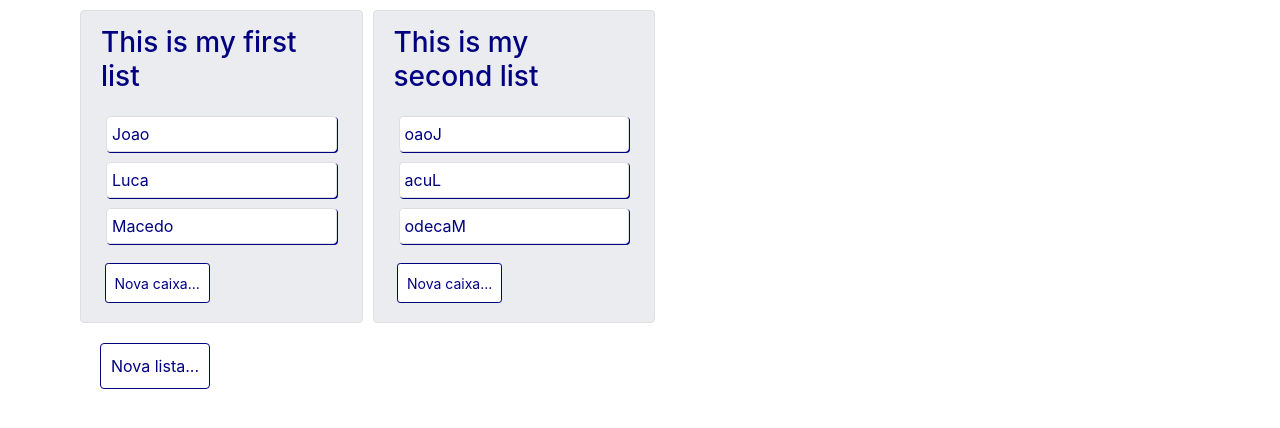
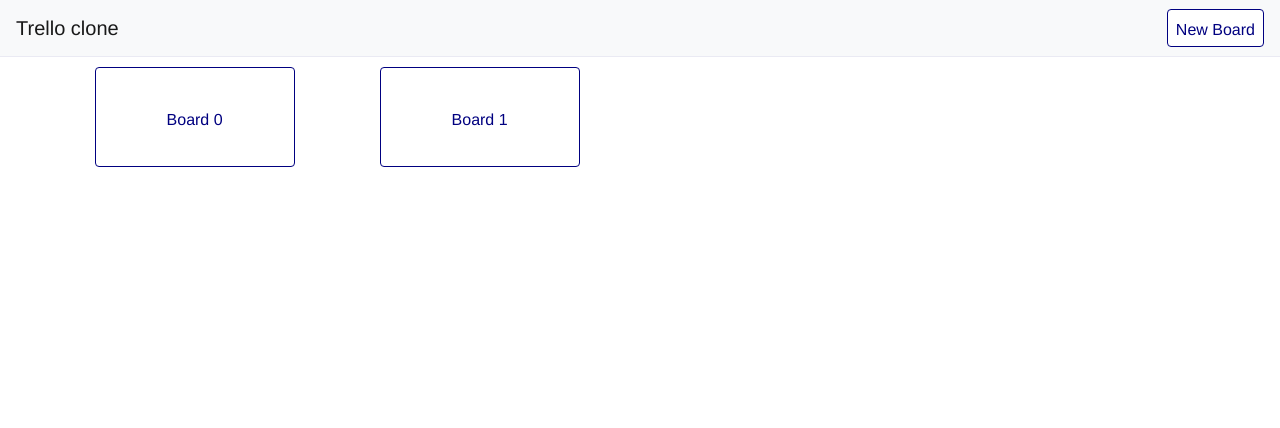
Before and after one commit to shafouz/trello-clone, a Vue app: page / in a window 1280 px wide. Shown: the top 428 px of the page. Built offline with nearby package versions, Linux system fonts and the light colour scheme.

Commit message:
Starting tests with Jest

```diff
--- a/src/App.vue
+++ b/src/App.vue
@@ -1,16 +1,30 @@
 <template>
-  <div class="container" id="app ">
-    <ListBox />
+  <div id="app">
+    <nav class="navbar navbar-light bg-light">
+      <router-link class="navbar-brand" to="/">Trello clone</router-link>
+      <button @click="newBoard" v-if="boardActive" class="btn btn-outline-navy">New Board</button>
+    </nav>
+    <div class="container">
+      <Board />
+    </div>
   </div>
 </template>
 
 <script>
-import ListBox from './components/ListBox.vue'
+import Board from "./components/Board.vue"
 
 export default {
   name: 'App',
-  components: {
-    ListBox
+  components: {Board},
+  computed: {
+    boardActive(){
+      return this.$route.path === '/'
+    }
+  },
+  methods: {
+    newBoard() {
+      this.$store.commit('addBoard');
+    },
   }
 }
 </script>
@@ -21,6 +35,24 @@ export default {
   -webkit-font-smoothing: antialiased;
   -moz-osx-font-smoothing: grayscale;
   color: #2c3e50;
-  margin-top: 3.75em;
 }
 </style>
+
+<style scoped>
+.navbar {
+  border-bottom: 1px solid #eaeaf3;
+}
+
+.navbar-brand {
+  color: navy;
+}
+
+.btn.btn-outline-navy {
+  color: navy;
+  border-color: navy;
+  padding: 0.5em;
+  margin: 0;
+  background-color: white;
+  max-height: 38px;
+}
+</style>
--- /dev/null
+++ b/src/components/Board.vue
@@ -0,0 +1,46 @@
+<template>
+  <div id="board">
+    <div class="row" v-if="boardActive">
+      <div class="col-3" v-for="item in boards" :key="item.id">
+        <router-link class="btn btn-outline-navy" :to="`/board/${item.id}`">Board {{ item.id }}</router-link>
+      </div>
+    </div>
+    <router-view></router-view>
+  </div>
+</template>
+
+<script>
+export default {
+  name: 'Board',
+  computed: {
+    boards: {
+      get(){
+        return this.$store.state.boards
+      }
+    },
+    boardActive(){
+      return this.$route.path === '/'
+    },
+    listsPath(id){
+      return `/board/${id}`
+    }
+  },
+}
+</script>
+
+<style scoped>
+.btn.btn-outline-navy {
+  width: 200px;
+  height: 100px;
+  color: navy;
+  border-color: navy;
+  margin: 0.6em;
+  padding: 2.5em 0;
+  background-color: white;
+}
+
+.btn.btn-outline-navy:hover {
+  color: navy;
+  background-color: #eaeaf3;
+}
+</style>
--- a/src/components/BoxTitle.vue
+++ b/src/components/BoxTitle.vue
@@ -1,14 +1,14 @@
 <template>
   <div id="title" @click="toggle(); focusInput();">
-    <p v-show="isActive">{{ title }}</p>
-    <input v-model="boxtitle" ref="title" @blur="toggle(); updateBox(list, index, boxtitle);" @keyup.enter="blurInput" v-show="!isActive" />
+    <p id="box-title" v-show="isActive">{{ title }}</p>
+    <textarea class="form-control" v-model="boxtitle" ref="title" @blur="toggle(); updateBox(boxtitle);" @keyup.enter="blurInput" v-show="!isActive" />
   </div>
 </template>
 
 <script>
 export default {
   name: 'box-title',
-  props: ['list', 'index', 'title'],
+  props: { boardId: Number, listId: Number, boxId: Number, title: String },
   methods: {
     toggle(){
       this.isActive = !this.isActive;
@@ -21,8 +21,8 @@ export default {
     blurInput(){
       this.$refs.title.blur();
     },
-    updateBox(list, index, value){
-      this.$store.commit('updateBoxTitle', {list: list, index: index, value: value})
+    updateBox(value){
+      this.$store.commit('updateBoxTitle', {boardId: this.boardId, listId: this.listId, boxId: this.boxId, value: value})
     },
   },
   data(){
@@ -45,5 +45,6 @@ export default {
 
 #title:hover {
   background-color: #eaeaf3;
+  cursor: pointer;
 }
 </style>
--- a/src/components/ListBox.vue
+++ b/src/components/ListBox.vue
@@ -1,7 +1,7 @@
 <template>
   <div id="listbox">
     <draggable v-model="lists" class="row" id="text-box-div">
-      <TextBox class="col-3" v-for="(value, index) in getLists" :title="value.title" :key="value.id" :index="index"></TextBox>
+      <TextBox class="col-md-3" v-for="(value, index) in lists" :title="value.title" :key="value.id" :boardId="boardId" :listId="index"></TextBox>
     </draggable>
     <button class="btn btn-outline-navy" @click="newList">Nova lista...</button>
   </div>
@@ -17,22 +17,24 @@ export default {
     TextBox,
     draggable
   },
+  data(){
+    return {
+      boardId: parseInt(this.$route.params.id),
+    }
+  },
   computed: {
-    getLists() {
-      return this.$store.state.lists;
-    },
     lists: {
       get(){
-        return this.$store.state.lists;
+        return this.$store.state.boards[this.boardId].lists;
       },
       set(value){
-        this.$store.commit('updateList', value);
+        this.$store.commit('updateList', {value: value, boardId: this.boardId});
       },
     },
   },
   methods: {
     newList(){
-      this.$store.commit('addList');
+      this.$store.commit('addList', {boardId: this.boardId});
     }
   }
 }
@@ -60,4 +62,14 @@ strong {
   color: navy;
   background-color: #eaeaf3;
 }
+
+button.btn.btn-outline-navy.btn-sm {
+  position: absolute;
+  bottom: 0;
+  margin-bottom: 12px;
+}
+
+.col-md-3 {
+  margin: 5px;
+}
 </style>
--- a/src/components/TextBox.vue
+++ b/src/components/TextBox.vue
@@ -1,12 +1,12 @@
 <template>
   <div class="textbox">
-    <div>
-      <h3 @click="toggle(); focusInput();" v-show="isActive">{{ title }}</h3>
-      <input ref="title" v-show="!isActive" v-model="listTitle" @blur="toggle(); updateList(listTitle);" @keyup.enter="blurInput" />
+    <div class="ml-1">
+      <h3 class="list-title" @click="toggle(); focusInput();" v-show="isActive">{{ title }}</h3>
+      <textarea class="form-control" ref="title" v-show="!isActive" v-model="listTitle" @blur="toggle(); updateList(listTitle);" @keyup.enter="blurInput" />
     </div>
     <draggable v-model="boxes" group="myBoxes">
       <div v-for="(box, index) in boxes" :key="box.id">
-        <box-title :list="list" :index="index" :title="box.title"></box-title>
+        <box-title :boardId="boardId" :listId="listId" :boxId="index" :title="box.title"></box-title>
       </div>
     </draggable>
     <button class="btn btn-outline-navy btn-sm" @click="newBox()">Nova caixa...</button>
@@ -19,7 +19,7 @@ import boxTitle from './BoxTitle.vue';
 
 export default {
   name: "TextBox",
-  props: ['index', 'title'],
+  props: { boardId: Number, listId: Number, title: String },
   components: {
     draggable,
     boxTitle
@@ -27,18 +27,20 @@ export default {
   data(){
     return {
       isActive: true,
-      list: this.index,
       listTitle: "",
     }
   },
   computed: {
     boxes: {
       get () {
-        return this.$store.state.lists[this.index].box;
+        // this.$store.state.boards[boardId].lists[listId].box
+        return this.$store.state.boards[this.boardId].lists[this.listId].box;
       },
       set (value) {
         this.$store.commit('updateBox', {
-          index: this.index,
+          // listId: this.listId
+          boardId: this.boardId,
+          listId: this.listId,
           value,
         })
       },
@@ -46,10 +48,12 @@ export default {
   },
   methods: {
     newBox() {
-      this.$store.commit('addBox', {list: this.index});
+      // listId: this.listId
+      this.$store.commit('addBox', {boardId: this.boardId, listId: this.listId});
     },
     updateList(value){
-      this.$store.commit('updateListTitle', {list: this.index, value: value})
+      // listId: this.listId
+      this.$store.commit('updateListTitle', {boardId: this.boardId, listId: this.listId, value: value})
     },
     // events
     toggle(){
@@ -69,12 +73,12 @@ export default {
 
 <style>
 .textbox {
-  margin: 5px;
-  padding: 0.625em;
-  margin-bottom: 0.625em;
+  padding: 0.5em;
   background-color: #ebecf0;
   border: 0.0625em solid #dfdfdf;
   border-radius: 0.25em 0.25em 0.25em 0.25em;
+  max-width: 17em !important;
+  min-height: 32em;
 }
 
 .textbox div {
@@ -84,4 +88,8 @@ export default {
 .textbox p {
   margin: 0;
 }
+
+.list-title:hover {
+  cursor: pointer;
+}
 </style>
--- /dev/null
+++ b/src/components/model.js
@@ -0,0 +1,53 @@
+// board has: {id: Number, lists: Array}
+// array of [board]
+const boards = [
+  {
+    id: 0,
+    lists: [
+      {
+        id: 0,
+        title: "This is my first list",
+        box: [
+          { id: 0, title: "Joao" },
+          { id: 1, title: "Luca" },
+          { id: 2, title: "Macedo" },
+        ],
+      },
+      {
+        id: 1,
+        title: "This is my second list",
+        box: [
+          { id: 3, title: "oaoJ" },
+          { id: 4, title: "acuL" },
+          { id: 5, title: "odecaM" },
+        ],
+      },
+    ],
+  },
+];
+
+// state.boards[index].lists
+
+/* // lists model
+lists: [
+  {
+    id: 0,
+    title: "This is my first list",
+    box: [
+      { id: 0, title: "Joao" },
+      { id: 1, title: "Luca" },
+      { id: 2, title: "Macedo" },
+    ],
+  },
+  {
+    id: 1,
+    title: "This is my second list",
+    box: [
+      { id: 3, title: "oaoJ" },
+      { id: 4, title: "acuL" },
+      { id: 5, title: "odecaM" },
+    ],
+  },
+];
+*/
+export default boards;
--- /dev/null
+++ b/src/router.js
@@ -0,0 +1,15 @@
+import Vue from "vue";
+//import Board from "./components/Board.vue";
+import ListBox from "./components/ListBox.vue";
+import VueRouter from "vue-router";
+
+Vue.use(VueRouter);
+
+const routes = [{ path: "/board/:id", name: "board", component: ListBox }];
+
+const router = new VueRouter({
+  mode: "history",
+  routes,
+});
+
+export default router;
--- a/src/store.js
+++ b/src/store.js
@@ -1,13 +1,18 @@
 import Vue from "vue";
 import Vuex from "vuex";
+//import lists from "./components/model";
 import createPersistedState from "vuex-persistedstate";
 
 Vue.use(Vuex);
 
 export default new Vuex.Store({
   state: {
-    lastId: 1,
-    lastBoxId: 5,
+    lastBoardId: 1,
+    lastId: 3,
+    lastBoxId: 11,
+    boards: [
+      {
+        id: 0,
         lists: [
           {
             id: 0,
@@ -29,21 +34,42 @@ export default new Vuex.Store({
           },
         ],
       },
-  getters: {
-    getListById: (state) => (id) => {
-      return state.lists.find((list) => list.id === id);
+      {
+        id: 1,
+        lists: [
+          {
+            id: 2,
+            title: "This is my third list",
+            box: [
+              { id: 6, title: "anime" },
+              { id: 7, title: "poop" },
+              { id: 8, title: "lole" },
+            ],
           },
-    getListBoxById: (state) => (id) => {
-      return state.lists.find((list) => list.id === id).box;
+          {
+            id: 3,
+            title: "This is my fourth list",
+            box: [
+              { id: 9, title: "astartes" },
+              { id: 10, title: "wtf" },
+              { id: 11, title: "we" },
+            ],
           },
-    getBoxById: (state, getters) => (parent, id) => {
-      return getters.getListBoxById(parent).slice(id, id + 1)[0];
+        ],
       },
+    ],
   },
   mutations: {
     // Drag and drop mutations
-    addList(state) {
-      state.lists.push({
+    addBoard(state) {
+      state.boards.push({
+        id: state.lastBoardId + 1,
+        lists: [],
+      });
+      state.lastBoardId++;
+    },
+    addList(state, { boardId }) {
+      state.boards[boardId].lists.push({
         id: state.lastId + 1,
         title: "Insira um titulo aqui...",
         box: [{ title: "Insira um titulo aqui...", id: state.lastBoxId + 1 }],
@@ -51,29 +77,32 @@ export default new Vuex.Store({
       state.lastBoxId++;
       state.lastId++;
     },
-    addBox(state, { list }) {
-      state.lists[list].box.push({
+    addBox(state, { boardId, listId }) {
+      state.boards[boardId].lists[listId].box.push({
         title: "Insira um titulo aqui...",
         id: state.lastBoxId + 1,
       });
       state.lastBoxId++;
     },
-    updateListTitle(state, { list, value }) {
-      Vue.set(state.lists[list], "title", value);
+    updateListTitle(state, { boardId, listId, value }) {
+      if (value === "") {
+        Vue.set(
+          state.boards[boardId].lists[listId],
+          "title",
+          "Insira um titulo aqui..."
+        );
+      } else {
+        Vue.set(state.boards[boardId].lists[listId], "title", value);
+      }
     },
-    updateBoxTitle(state, { list, index, value }) {
-      Vue.set(state.lists[list].box[index], "title", value);
+    updateBoxTitle(state, { boardId, listId, boxId, value }) {
+      Vue.set(state.boards[boardId].lists[listId].box[boxId], "title", value);
     },
-    updateBox(state, { index, value }) {
-      state.lists[index].box = value;
+    updateBox(state, { boardId, listId, value }) {
+      state.boards[boardId].lists[listId].box = value;
     },
-    updateList(state, payload) {
-      state.lists = payload;
-    },
-  },
-  methods: {
-    getBox: (state) => (id) => {
-      return state.lists.find((list) => list.id === id).box;
+    updateList(state, { value, boardId }) {
+      state.boards[boardId].lists = value;
     },
   },
   plugins: [createPersistedState({ key: "trello" })],
```
Also changed, not shown: src/components/mixins.js (+1 -17 lines), src/main.js (+3 -5 lines). Lines whose indentation alone changed are shown as unchanged.
